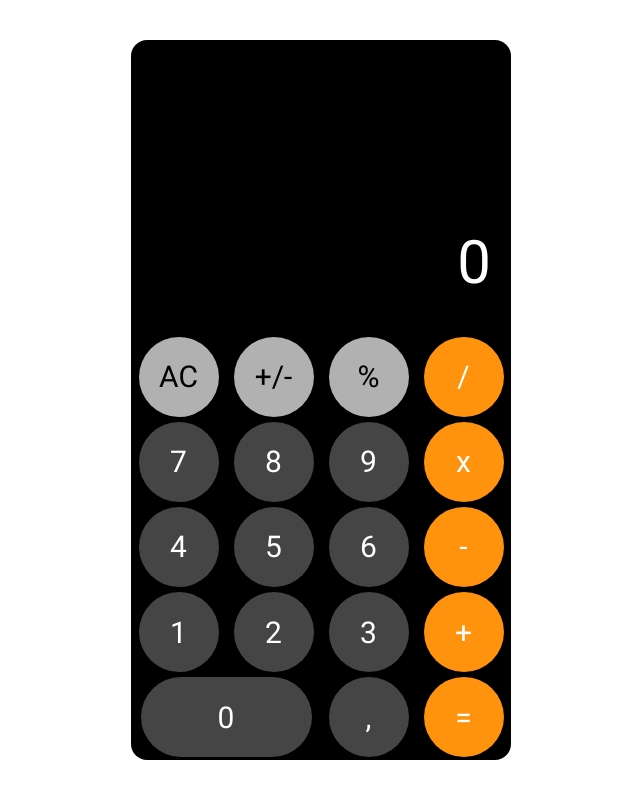
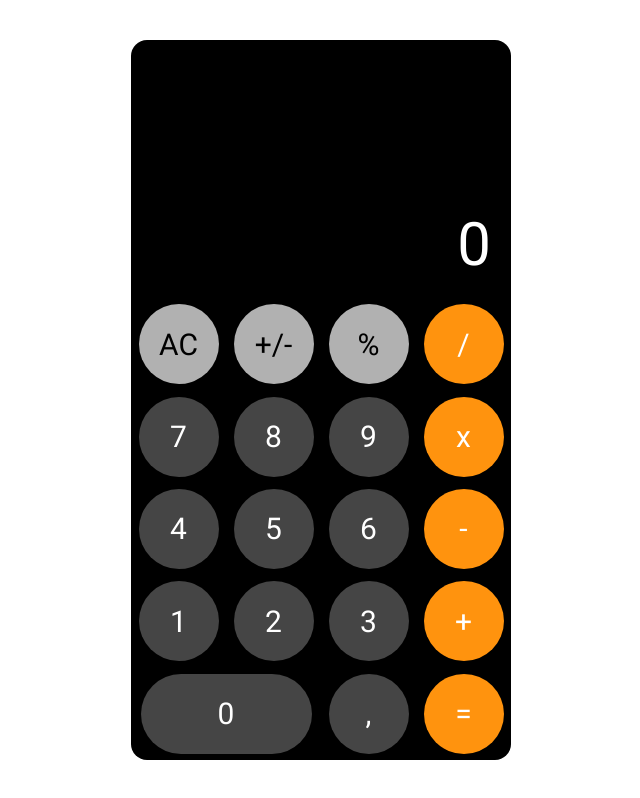
Before and after one commit to tonguyenducmanh/caculator-vuejs, a Vue app: page / in a window 1280 px wide. Shown: the whole page, without its empty margins (319-959 px from the left). Built offline with nearby package versions, Linux system fonts and the light colour scheme.

Commit message:
chỉnh lại css

```diff
--- a/src/components/TDResult.vue
+++ b/src/components/TDResult.vue
@@ -30,7 +30,7 @@ export default {
 .td-result {
   position: relative;
   width: 100%;
-  height: 20%;
+  height: 15%;
   display: flex;
   align-items: center;
   justify-content: end;
```
